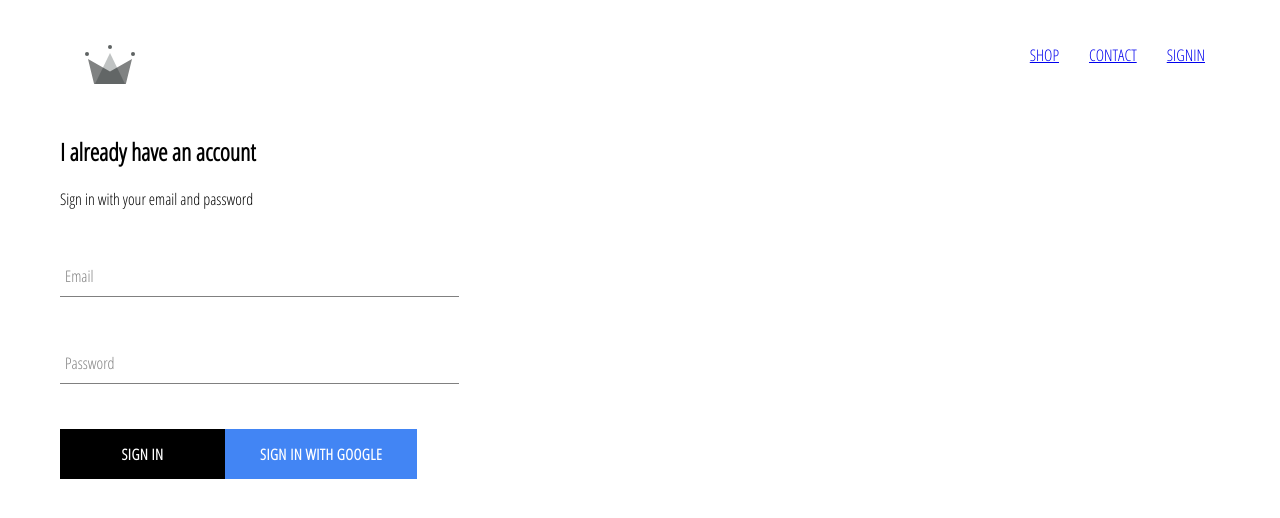
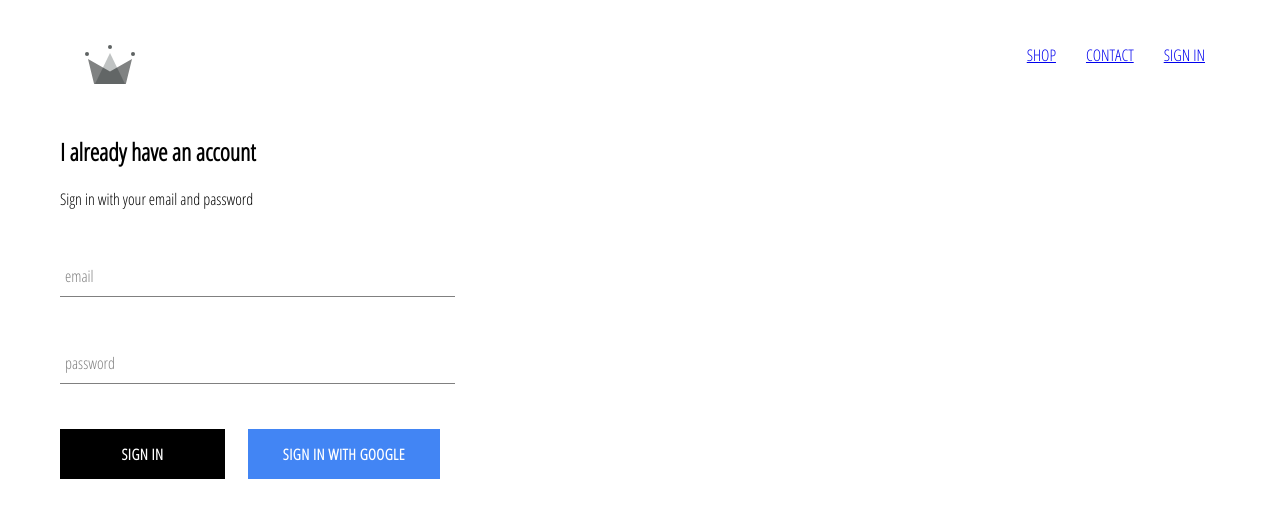
Before and after one commit to sandeepsahadevan/react, a React (Create React App) app in the folder crwn-clothing/: page /signin in a window 1280 px wide. Shown: the top 518 px of the page. Built offline with nearby package versions, Linux system fonts and the light colour scheme; no server answers.

Commit message:
Google Login

```diff
--- a/crwn-clothing/src/App.js
+++ b/crwn-clothing/src/App.js
@@ -1,15 +1,41 @@
 import React from 'react';
+import { Switch, Route } from 'react-router-dom';
+
 import './App.css';
-import { Switch, Route } from 'react-router-dom';
+
 import HomePage from './pages/homepage/homepage.component';
-import ShopPage from './pages/shop/shop.component'
-import Header from './components/header/header.component'
-import SignInAndSignUpPage from './pages/sign-in-and-sign-up/sign-in-and-sign-up.component'
+import ShopPage from './pages/shop/shop.component';
+import SignInAndSignUpPage from './pages/sign-in-and-sign-up/sign-in-and-sign-up.component';
+import Header from './components/header/header.component';
+import { auth } from './firebase/firebase.utils';
 
-function App() {
+class App extends React.Component {
+  constructor() {
+    super();
+
+    this.state = {
+      currentUser: null
+    };
+  }
+
+  unsubscribeFromAuth = null;
+
+  componentDidMount() {
+    this.unsubscribeFromAuth = auth.onAuthStateChanged(user => {
+      this.setState({ currentUser: user });
+
+      console.log(user);
+    });
+  }
+
+  componentWillUnmount() {
+    this.unsubscribeFromAuth();
+  }
+
+  render() {
     return (
       <div>
-    <Header/>
+        <Header currentUser={this.state.currentUser} />
         <Switch>
           <Route exact path='/' component={HomePage} />
           <Route path='/shop' component={ShopPage} />
@@ -18,5 +44,6 @@ function App() {
       </div>
     );
   }
+}
 
 export default App;
--- a/crwn-clothing/src/components/header/header.component.jsx
+++ b/crwn-clothing/src/components/header/header.component.jsx
@@ -1,13 +1,17 @@
-import React from 'react'
 
-import './header.styles.scss'
-import { ReactComponent as Logo } from '../../assets/crown.svg';
+import React from 'react';
 import { Link } from 'react-router-dom';
 
-const Header = () => (
+import { auth } from '../../firebase/firebase.utils';
+
+import { ReactComponent as Logo } from '../../assets/crown.svg';
+
+import './header.styles.scss';
+
+const Header = ({ currentUser }) => (
   <div className='header'>
     <Link className='logo-container' to='/'>
-            <Logo className='logo'/>
+      <Logo className='logo' />
     </Link>
     <div className='options'>
       <Link className='option' to='/shop'>
@@ -16,11 +20,17 @@ const Header = () => (
       <Link className='option' to='/shop'>
         CONTACT
       </Link>
+      {currentUser ? (
+        <div className='option' onClick={() => auth.signOut()}>
+          SIGN OUT
+        </div>
+      ) : (
         <Link className='option' to='/signin'>
-                SIGNIN
+          SIGN IN
         </Link>
+      )}
     </div>
   </div>
-)
+);
 
 export default Header;
--- a/crwn-clothing/src/components/header/header.styles.scss
+++ b/crwn-clothing/src/components/header/header.styles.scss
@@ -20,6 +20,7 @@
 
     .option {
       padding: 10px 15px;
+      cursor: pointer;
     }
   }
 }
--- a/crwn-clothing/src/components/sign-in/sign-in.component.jsx
+++ b/crwn-clothing/src/components/sign-in/sign-in.component.jsx
@@ -1,43 +1,63 @@
 import React from 'react';
 
-import './sign-in.styles.scss'
 import FormInput from '../form-input/form-input.component';
+import CustomButton from '../custom-button/custom-button.component';
 
-import CustomButton from '../custom-button/custom-button.component'
-import {signInWithGoogle} from '../../firebase/firebase.utils'
+import { signInWithGoogle } from '../../firebase/firebase.utils';
 
-class SignIn extends React.Component{
+import './sign-in.styles.scss';
 
-    constructor(props){
+class SignIn extends React.Component {
+  constructor(props) {
     super(props);
+
     this.state = {
-         email : '',
-         password : ''
-        }
+      email: '',
+      password: ''
+    };
   }
 
   handleSubmit = event => {
     event.preventDefault();
-        this.setState({email : '', password: ''});
-    }
+
+    this.setState({ email: '', password: '' });
+  };
 
   handleChange = event => {
-        const { name,value } = event.target;
-        this.setState({[name] : value})
-    }
+    const { value, name } = event.target;
 
-    render(){
-        return(
+    this.setState({ [name]: value });
+  };
+
+  render() {
+    return (
       <div className='sign-in'>
         <h2>I already have an account</h2>
         <span>Sign in with your email and password</span>
-                <form onSubmit={this.handlesubmit}>
-                    <FormInput label='Email' type='text' value={this.state.email} name='email' handleChange={this.handleChange}/>
-                    <FormInput label='Password' type='password' value={this.state.password} name='password' handleChange={this.handleChange}/>
-                    <CustomButton type='submit' value='Submit Form'>SIGN IN</CustomButton>
+
+        <form onSubmit={this.handleSubmit}>
+          <FormInput
+            name='email'
+            type='email'
+            handleChange={this.handleChange}
+            value={this.state.email}
+            label='email'
+            required
+          />
+          <FormInput
+            name='password'
+            type='password'
+            value={this.state.password}
+            handleChange={this.handleChange}
+            label='password'
+            required
+          />
+          <div className='buttons'>
+            <CustomButton type='submit'> Sign in </CustomButton>
             <CustomButton onClick={signInWithGoogle} isGoogleSignIn>
               Sign in with Google
             </CustomButton>
+          </div>
         </form>
       </div>
     );
--- a/crwn-clothing/src/components/sign-in/sign-in.styles.scss
+++ b/crwn-clothing/src/components/sign-in/sign-in.styles.scss
@@ -1,9 +1,14 @@
 .sign-in {
-    width: 30vw;
+    width: 380px;
     display: flex;
     flex-direction: column;
 
-    .title{
-        margin: 10px;
+    .title {
+      margin: 10px 0;
+    }
+
+    .buttons {
+      display: flex;
+      justify-content: space-between;
     }
   }
--- a/crwn-clothing/src/firebase/firebase.utils.js
+++ b/crwn-clothing/src/firebase/firebase.utils.js
@@ -9,8 +9,7 @@ const config = {
   projectId: "crwn-db-d99fb",
   storageBucket: "crwn-db-d99fb.appspot.com",
   messagingSenderId: "899742761683",
-  appId: "1:899742761683:web:e495448859794ab8b24a26",
-  measurementId: "G-WWWNDYS3S1"
+  appId: "1:899742761683:web:b385412e230e6b88b24a26"
 };
 
 firebase.initializeApp(config);
```
Also changed, not shown: crwn-clothing/src/index.js (+6 -4 lines). Lines whose indentation alone changed are shown as unchanged.
